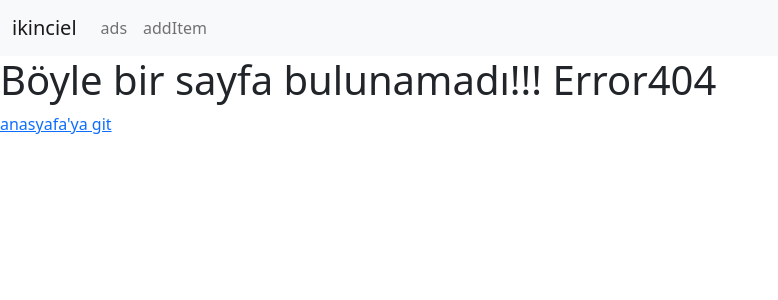
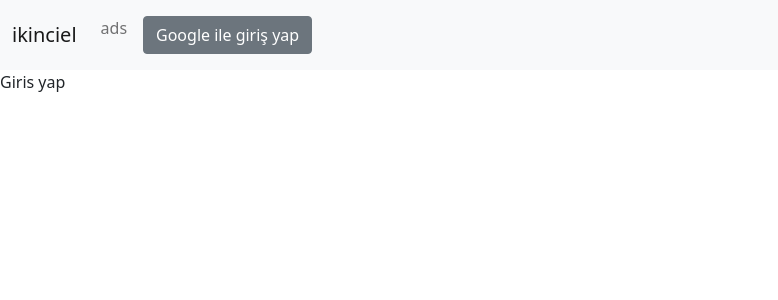
Before and after one commit to alperenkapusuz/ikinci-el-esya, a React (Create React App) app: page /chat in a window 1280 px wide. Shown: the top 300 px of the page, without its empty margins (0-778 px from the left). Built offline with nearby package versions, Linux system fonts and the light colour scheme; no server answers.

Commit message:
firebase auth yapildi

```diff
--- a/src/App.js
+++ b/src/App.js
@@ -4,8 +4,9 @@ import { BrowserRouter, Routes, Route } from "react-router-dom";
 import ProductList from './components/Product/ProductList'
 import ProductAdd from './components/ProductAdd/ProductAdd';
 import Error from './components/Error/Error';
-import ProductDetail from './components/ProductDetail/ProductDetail';
+//import ProductDetail from './components/ProductDetail/ProductDetail';
 import DUMMY_PRODUCTS from './components/Data/Data';
+import Chat from './components/SendMessage/Chat';
 
 
 const App = () => {
@@ -32,7 +33,8 @@ const App = () => {
       <Routes>
         <Route path="/addItem" element={<ProductAdd/>} />
         <Route path="/ads" element={<ProductList items={products}/>} />
-        <Route path="/ads/:p_id" element={<ProductDetail items={products}/>} />
+        <Route path="/chat" element={<Chat/>} />
+        {/* <Route path="/ads/:p_id" element={<ProductDetail items={products}/>} /> */}
         <Route path="*" element={<Error/>} />
       </Routes>
     </BrowserRouter>
--- /dev/null
+++ b/src/components/Auth/SignIn.js
@@ -0,0 +1,18 @@
+import React from 'react'
+import firebase from 'firebase/compat/app'
+import {auth} from '../../firebase'
+import { Button } from 'reactstrap';
+
+function SignIn() {
+  function signInWithGoogle() {
+    const provider = new firebase.auth.GoogleAuthProvider()
+    auth.signInWithPopup(provider)
+  }
+  return (
+    <div>
+        <Button onClick={signInWithGoogle}>Google ile giriş yap</Button>
+    </div>
+  )
+}
+
+export default SignIn
--- /dev/null
+++ b/src/components/Auth/SignOut.js
@@ -0,0 +1,13 @@
+import React from 'react'
+import { Button } from 'reactstrap';
+import {auth} from '../../firebase'
+
+function SignOut() {
+  return (
+    <div>
+        <Button onClick={() => auth.signOut()}>Çıkış Yap</Button>
+    </div>
+  )
+}
+
+export default SignOut
--- a/src/components/Navbar/Navi.js
+++ b/src/components/Navbar/Navi.js
@@ -7,8 +7,13 @@ import {
   NavLink,
   Nav,
 } from "reactstrap";
+import SignIn from "../Auth/SignIn";
+import { auth } from "../../firebase";
+import { useAuthState } from "react-firebase-hooks/auth";
+import SignOut from "../Auth/SignOut";
 
 const Navi = () => {
+  const [user] = useAuthState(auth);
   return (
     <div>
       <Navbar color="light" expand="md" light>
@@ -21,9 +26,33 @@ const Navi = () => {
             <NavItem>
               <NavLink href="/ads/">ads</NavLink>
             </NavItem>
-            <NavItem>
+            {user ? (
+              <>
+                <NavItem>
+                  <NavLink href="/addItem/">addItem</NavLink>
+                </NavItem>
+                <NavItem>
+                  <NavLink href="#">
+                    <SignOut />
+                  </NavLink>
+                </NavItem>
+              </>
+            ) : (
+              <NavItem>
+                <NavLink href="#">
+                  <SignIn />
+                </NavLink>
+              </NavItem>
+            )}
+
+            {/* <NavItem>
               <NavLink href="/addItem/">addItem</NavLink>
             </NavItem>
+            <NavItem>
+              <NavLink href="#">
+                <SignIn />
+              </NavLink>
+            </NavItem> */}
           </Nav>
         </Collapse>
       </Navbar>
--- a/src/components/Product/ProductItem.js
+++ b/src/components/Product/ProductItem.js
@@ -28,7 +28,7 @@ const ProductItem = (props) => {
             {props.place}
           </CardSubtitle>
           <Button>
-            <Link to={`/ads/${props.id}`}>Detay</Link>
+            <Link to={`/chat`}>Mesaj Gönder</Link>
           </Button>
         </CardBody>
       </Card>
--- /dev/null
+++ b/src/components/SendMessage/Chat.js
@@ -0,0 +1,14 @@
+import React from 'react'
+import { auth } from '../../firebase'
+import {useAuthState} from 'react-firebase-hooks/auth'
+
+function Chat() {
+  const [user] = useAuthState(auth);
+  return (
+    <div>
+      {user ? <div>chat</div> : <div>Giris yap</div>}
+    </div>
+  )
+}
+
+export default Chat
--- /dev/null
+++ b/src/firebase.js
@@ -0,0 +1,19 @@
+import firebase from 'firebase/compat/app'
+import 'firebase/compat/auth';
+import 'firebase/compat/firestore';
+
+const firebaseApp = firebase.initializeApp({
+    apiKey: "AIzaSyD6VhEABNgdC3ssDEusqP67SDT1bFvriFk",
+    authDomain: "ikinci-el-esya-adae9.firebaseapp.com",
+    projectId: "ikinci-el-esya-adae9",
+    storageBucket: "ikinci-el-esya-adae9.appspot.com",
+    messagingSenderId: "586309497279",
+    appId: "1:586309497279:web:8c09e743f02761eb40710a",
+    measurementId: "G-XBS4VBLFV8"
+})
+
+const db = firebaseApp.firestore()
+
+const auth = firebase.auth()
+
+export {db, auth}
```
Also changed, not shown: package.json (+9 -2 lines), src/components/ProductDetail/ProductDetail.js (+2 -8 lines), 1 other file (tests, documents, lock files or other folders).
